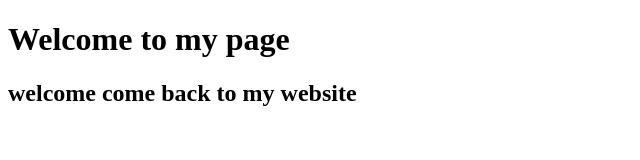
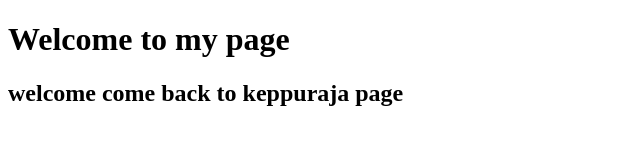
Before and after one commit to keppuraja3/sample_projects, a plain HTML site: page index.html in a window 1280 px wide. Shown: the whole page, without its empty margins (0-640 px from the left). Drawn offline with Linux system fonts and the light colour scheme.

Commit message:
h2 changed by keppuraja

```diff
--- a/index.html
+++ b/index.html
@@ -9,7 +9,7 @@
 
 <body>
     <h1>Welcome to my page</h1>
-    <h2>welcome come back to my website</h2>
+    <h2>welcome come back to keppuraja page</h2>
 </body>
 
 </html>
```
